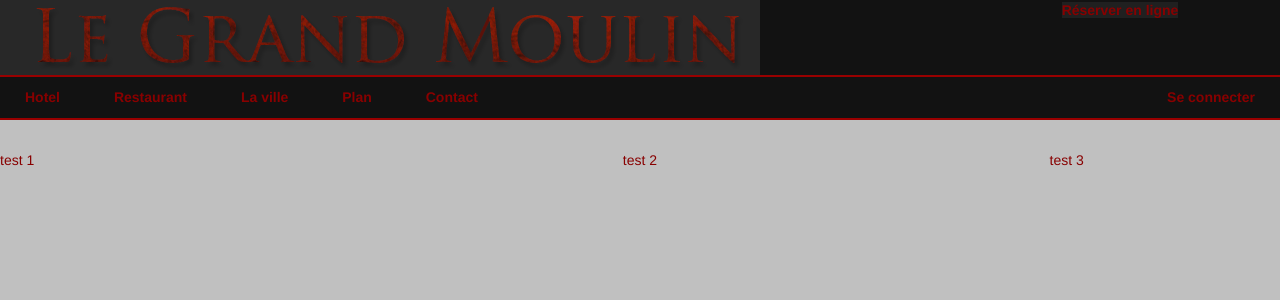
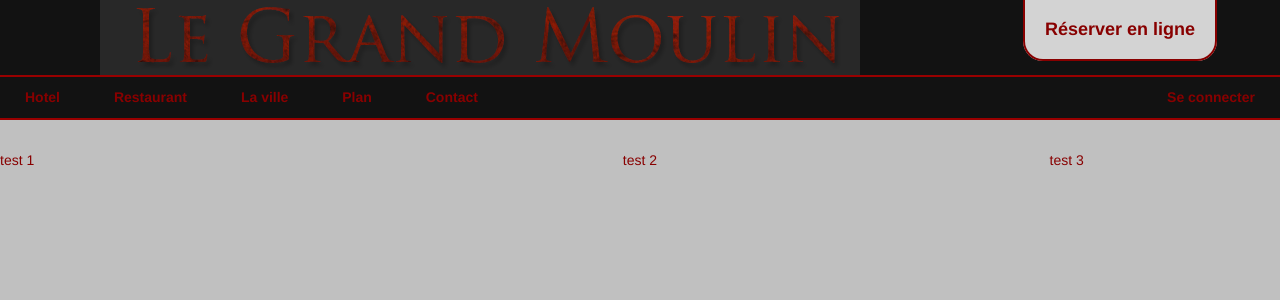
Before and after one commit to Jeremy27/Site_LeGrandMoulin, a PHP site: page / in a window 1280 px wide. Shown: the top 300 px of the page. Run offline with PHP 8.4, Linux system fonts and the light colour scheme.

Commit message:
modif réservation

```diff
--- a/css/knacss.css
+++ b/css/knacss.css
@@ -1211,14 +1211,28 @@ header {
     color: #880000;
 }
 
+.test {
+    margin-top: 16px;
+}
+
 .reservation {
-    background-color: #202020;
+    background-color: lightgray;
     font-weight: bold;
     color: #880000;
+    padding-left: 20px;
+    padding-right: 20px;
+    padding-bottom: 20px;
+    padding-top: 20px;
+    border-radius: 0px 0px 20px 20px;
+    border: 2px solid #880000;
+    border-top: 0px;
     text-decoration: none;
-    margin-bottom: 0px;
+    font-size: large;
 }
 
+.reservation:hover {
+    background-color: #C0C0C0;
+}
 
 nav {
     position: relative;
--- a/inc/formatHTML.php
+++ b/inc/formatHTML.php
@@ -23,9 +23,9 @@ function getEntete($cheminRacine="")
 function getMenu($cheminRacine="")
 {
     $menu = '
-        <header class="row">
+        <header class="row txtcenter">
             <div class="col w75"><img src="'.$cheminRacine.'img/LGM.png" alt="lol"/></div>
-            <div class="col w25 txtcenter"><a class="reservation" href="#">R&eacute;server en ligne</a></div>
+            <div class="col w25"><div class="test"><a class="reservation" href="#">R&eacute;server en ligne</a></div></div>
         </header>
 
         <nav class="row">
```
